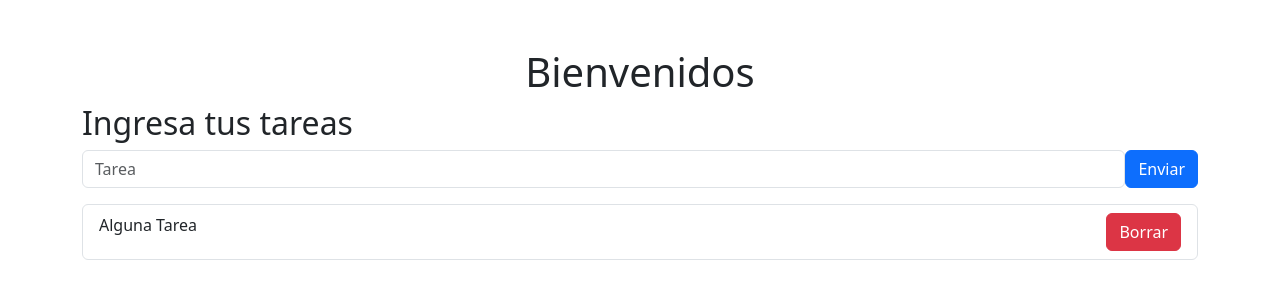
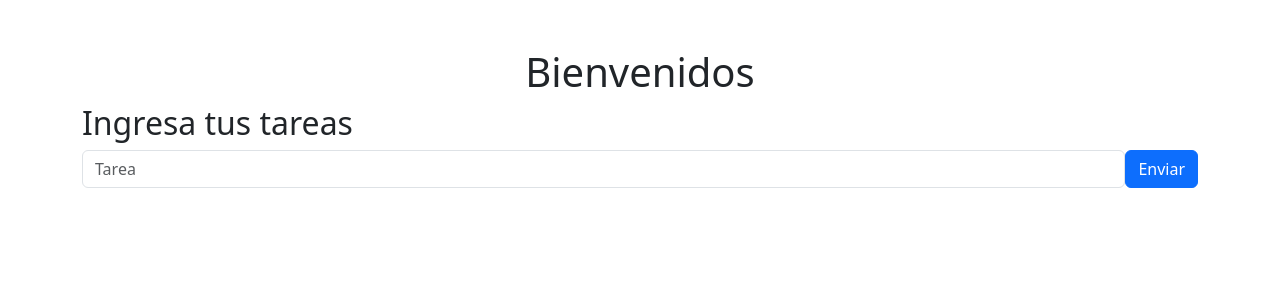
Before and after one commit to MauroConiglio/listaTareasReact, a React (Vite) app: page / in a window 1280 px wide. Shown: the top 300 px of the page. Built offline with nearby package versions, Linux system fonts and the light colour scheme.

Commit message:
mostramos la cantidad de itemTarea correspondientes al array

```diff
--- a/src/components/FormularioTareas.jsx
+++ b/src/components/FormularioTareas.jsx
@@ -2,12 +2,19 @@
 import Form from 'react-bootstrap/Form';
 import ListaTareas from './ListaTareas.jsx'
 import { useForm } from 'react-hook-form'
+import { useState } from 'react'
 
 const FormularioTareas = () => {
-    const {register, handleSubmit, formState: { errors },} = useForm()
+    const {register, handleSubmit, formState: { errors },reset} = useForm()
+    const [arrayTareas, setArrayTareas] = useState([])
 
       const onSubmit = (data) =>{
-        console.log(data)
+        console.log(data.tarea)
+        //guardar la tarea en el state
+        setArrayTareas([...arrayTareas,data.tarea])
+        //limpiamos form
+        reset();
+
       }
     return (
         <section>
@@ -31,7 +38,7 @@
                 </Form.Group>
                 <Form.Text className='text-danger'>{errors.tarea?.message}</Form.Text>
             </Form>
-            <ListaTareas></ListaTareas>
+            <ListaTareas arrayTareas={arrayTareas}></ListaTareas>
         </section>
     );
 };
--- a/src/components/ListaTareas.jsx
+++ b/src/components/ListaTareas.jsx
@@ -1,10 +1,12 @@
 import ListGroup from 'react-bootstrap/ListGroup';
 import ItemTarea from './ItemTarea'
 
-const ListaTareas = () => {
+const ListaTareas = ({arrayTareas}) => {
     return (
         <ListGroup>
-           <ItemTarea></ItemTarea>
+           {
+            arrayTareas.map((tarea, indice)=> <ItemTarea key={indice} tarea={tarea}></ItemTarea>)
+           }
         </ListGroup>
 
     );
```
